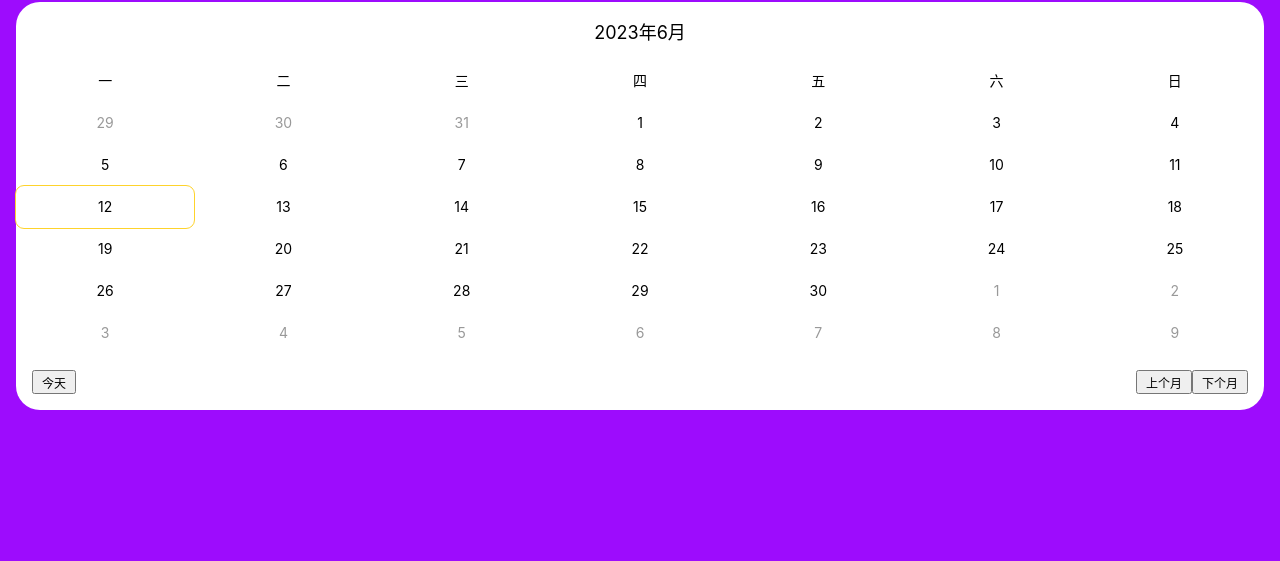
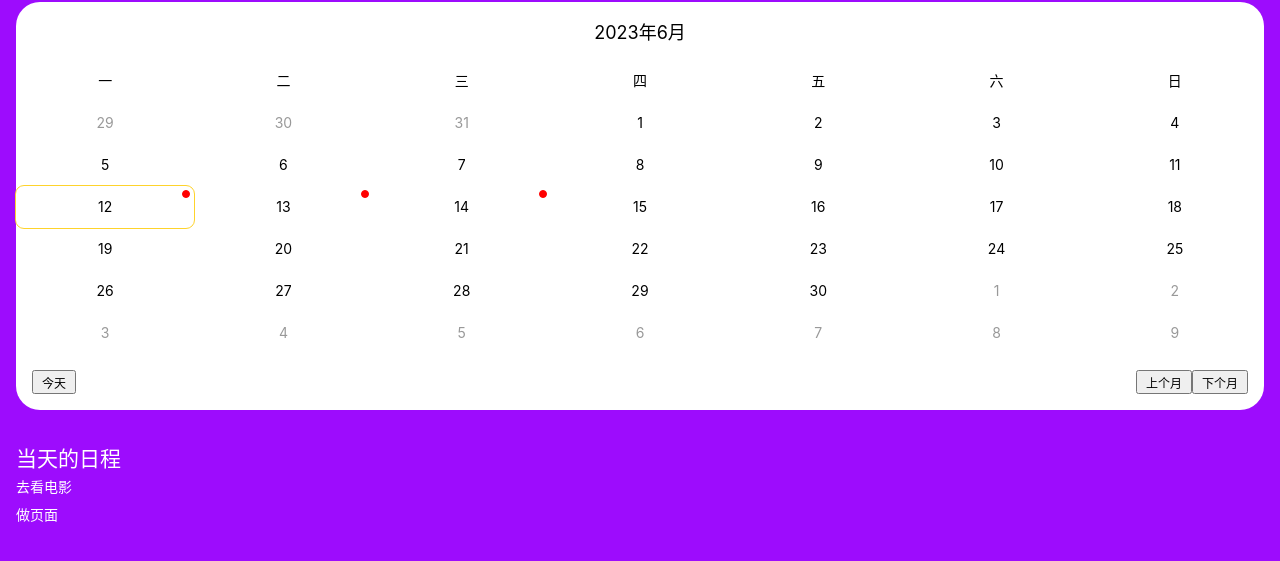
Before and after one commit to limo-chen/calendar, a plain HTML site: page index.html in a window 1280 px wide. Both pictures are taken after a click on the item "12". Shown: the part 71-632 px from the top of the page. Drawn offline with Linux system fonts and the light colour scheme.

Commit message:
展示日程

```diff
--- a/index.html
+++ b/index.html
@@ -38,6 +38,17 @@
         </div>
       </div>
     </div>
+    <div class="events-wrapper">
+      <h2>当天的日程</h2>
+      <div class="events" id="events"></div>
+    </div>
+    <script>
+      window.data = {
+        "2023-6-12": ["去看电影", "做页面"],
+        "2023-6-13": ["吃饭", "睡觉"],
+        "2023-6-14": ["搬砖", "蹦大迪"],
+      };
+    </script>
     <script src="./main.js"></script>
   </body>
 </html>
--- a/main.js
+++ b/main.js
@@ -79,7 +79,27 @@ function render(time) {
         }
         li.classList.add("calendar-days-selected");
         selectedLi = li; //我自己变成selectedLi
+        if (events) {
+          const fragment = document.createDocumentFragment();
+          events.map((event) => {
+            const div = document.createElement("div");
+            div.classList.add("event-item");
+            div.textContent = event;
+            fragment.append(div);
+          });
+
+          g("#events").innerHTML = "";
+          g("#events").append(fragment);
+        } else {
+          g("#events").innerHTML = "<div>无</div>";
+        }
       };
+      const key = `${year}-${month}-${i}`;
+      const events = window.data[key];
+      console.log(key, events);
+      if (events) {
+        li.classList.add("calendar-days-hasEvents");
+      }
       days.append(li);
       n += 1;
     }
--- a/pages/index.css
+++ b/pages/index.css
@@ -38,6 +38,7 @@
   text-align: center;
   height: 42px;
   line-height: 42px;
+  position: relative;
 }
 .calendar-days-today {
   background: #fed32c;
@@ -50,6 +51,18 @@
 .calendar-days > li.calendar-days-disabled {
   color: #999;
 }
+.calendar-days > li.calendar-days-hasEvents::after {
+  content: "";
+  border: 1px solid red;
+  position: absolute;
+  top: 4px;
+  right: 4px;
+  width: 8px;
+  height: 8px;
+  background: red;
+  border-radius: 4px;
+}
+
 .calendar-actions {
   display: flex;
   justify-content: space-between;
@@ -69,3 +82,9 @@
 }
 .calendar-actions-right > button {
 }
+.events-wrapper {
+  padding: 16px;
+}
+.event-item {
+  padding: 4px 0;
+}
```
